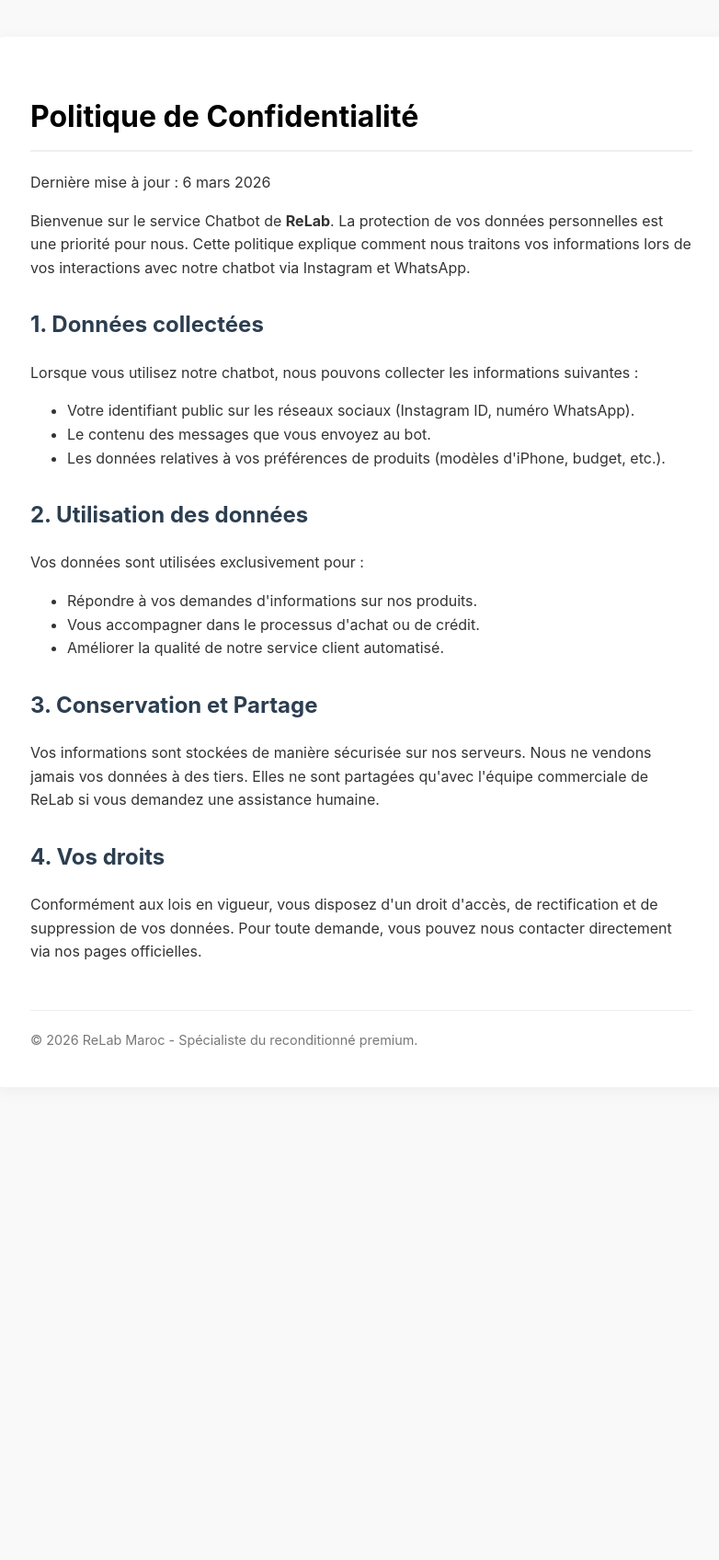
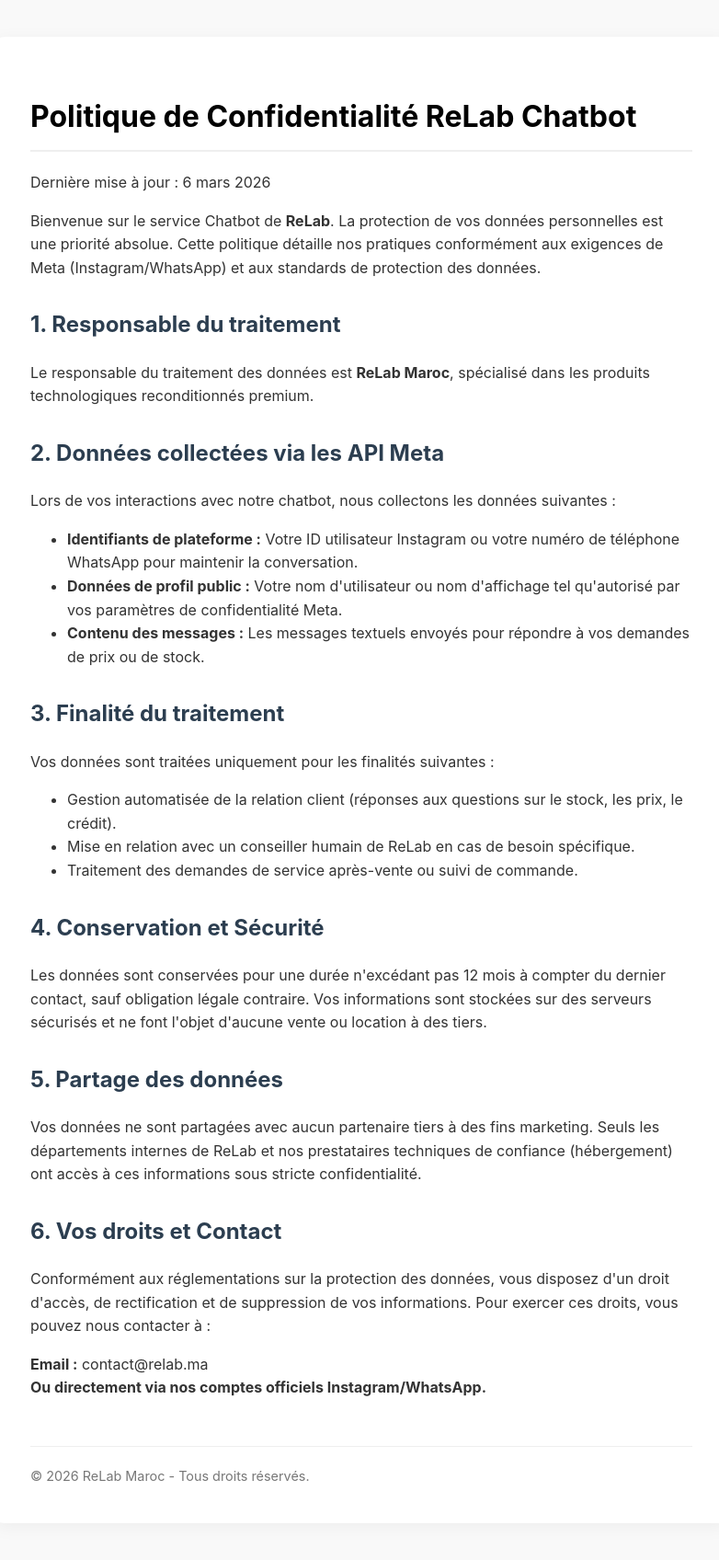
Before and after one commit to relabmaroc/chatbot, a FastAPI app: page /privacy in a window 1280 px wide. Shown: the whole page at 92% size, without its empty margins (247-1029 px from the left). Before the commit the page ends 1139 px from the top, so only its background shows below. Run offline with FastAPI, Linux system fonts and the light colour scheme.

Commit message:
Compliance: Enhance privacy policy with explicit data handling and contact details for Meta approval

```diff
--- a/templates/privacy.html
+++ b/templates/privacy.html
@@ -50,40 +50,57 @@
 
 <body>
     <div class="container">
-        <h1>Politique de Confidentialité</h1>
+        <h1>Politique de Confidentialité ReLab Chatbot</h1>
         <p>Dernière mise à jour : 6 mars 2026</p>
 
         <p>Bienvenue sur le service Chatbot de <strong>ReLab</strong>. La protection de vos données personnelles est une
-            priorité pour nous. Cette politique explique comment nous traitons vos informations lors de vos interactions
-            avec notre chatbot via Instagram et WhatsApp.</p>
+            priorité absolue. Cette politique détaille nos pratiques conformément aux exigences de Meta
+            (Instagram/WhatsApp) et aux standards de protection des données.</p>
 
-        <h2>1. Données collectées</h2>
-        <p>Lorsque vous utilisez notre chatbot, nous pouvons collecter les informations suivantes :</p>
+        <h2>1. Responsable du traitement</h2>
+        <p>Le responsable du traitement des données est <strong>ReLab Maroc</strong>, spécialisé dans les produits
+            technologiques reconditionnés premium.</p>
+
+        <h2>2. Données collectées via les API Meta</h2>
+        <p>Lors de vos interactions avec notre chatbot, nous collectons les données suivantes :</p>
         <ul>
-            <li>Votre identifiant public sur les réseaux sociaux (Instagram ID, numéro WhatsApp).</li>
-            <li>Le contenu des messages que vous envoyez au bot.</li>
-            <li>Les données relatives à vos préférences de produits (modèles d'iPhone, budget, etc.).</li>
+            <li><strong>Identifiants de plateforme :</strong> Votre ID utilisateur Instagram ou votre numéro de
+                téléphone WhatsApp pour maintenir la conversation.</li>
+            <li><strong>Données de profil public :</strong> Votre nom d'utilisateur ou nom d'affichage tel qu'autorisé
+                par vos paramètres de confidentialité Meta.</li>
+            <li><strong>Contenu des messages :</strong> Les messages textuels envoyés pour répondre à vos demandes de
+                prix ou de stock.</li>
         </ul>
 
-        <h2>2. Utilisation des données</h2>
-        <p>Vos données sont utilisées exclusivement pour :</p>
+        <h2>3. Finalité du traitement</h2>
+        <p>Vos données sont traitées uniquement pour les finalités suivantes :</p>
         <ul>
-            <li>Répondre à vos demandes d'informations sur nos produits.</li>
-            <li>Vous accompagner dans le processus d'achat ou de crédit.</li>
-            <li>Améliorer la qualité de notre service client automatisé.</li>
+            <li>Gestion automatisée de la relation client (réponses aux questions sur le stock, les prix, le crédit).
+            </li>
+            <li>Mise en relation avec un conseiller humain de ReLab en cas de besoin spécifique.</li>
+            <li>Traitement des demandes de service après-vente ou suivi de commande.</li>
         </ul>
 
-        <h2>3. Conservation et Partage</h2>
-        <p>Vos informations sont stockées de manière sécurisée sur nos serveurs. Nous ne vendons jamais vos données à
-            des tiers. Elles ne sont partagées qu'avec l'équipe commerciale de ReLab si vous demandez une assistance
-            humaine.</p>
+        <h2>4. Conservation et Sécurité</h2>
+        <p>Les données sont conservées pour une durée n'excédant pas 12 mois à compter du dernier contact, sauf
+            obligation légale contraire. Vos informations sont stockées sur des serveurs sécurisés et ne font l'objet
+            d'aucune vente ou location à des tiers.</p>
 
-        <h2>4. Vos droits</h2>
-        <p>Conformément aux lois en vigueur, vous disposez d'un droit d'accès, de rectification et de suppression de vos
-            données. Pour toute demande, vous pouvez nous contacter directement via nos pages officielles.</p>
+        <h2>5. Partage des données</h2>
+        <p>Vos données ne sont partagées avec aucun partenaire tiers à des fins marketing. Seuls les départements
+            internes de ReLab et nos prestataires techniques de confiance (hébergement) ont accès à ces informations
+            sous stricte confidentialité.</p>
+
+        <h2>6. Vos droits et Contact</h2>
+        <p>Conformément aux réglementations sur la protection des données, vous disposez d'un droit d'accès, de
+            rectification et de suppression de vos informations. Pour exercer ces droits, vous pouvez nous contacter à :
+        </p>
+        <p><strong>Email :</strong> contact@relab.ma<br>
+            <strong>Ou directement via nos comptes officiels Instagram/WhatsApp.</strong>
+        </p>
 
         <div class="footer">
-            &copy; 2026 ReLab Maroc - Spécialiste du reconditionné premium.
+            &copy; 2026 ReLab Maroc - Tous droits réservés.
         </div>
     </div>
 </body>
```
